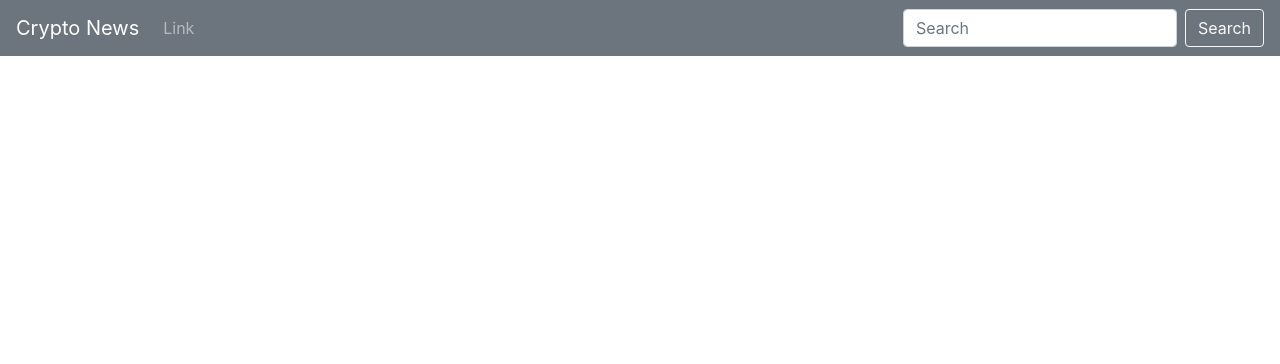
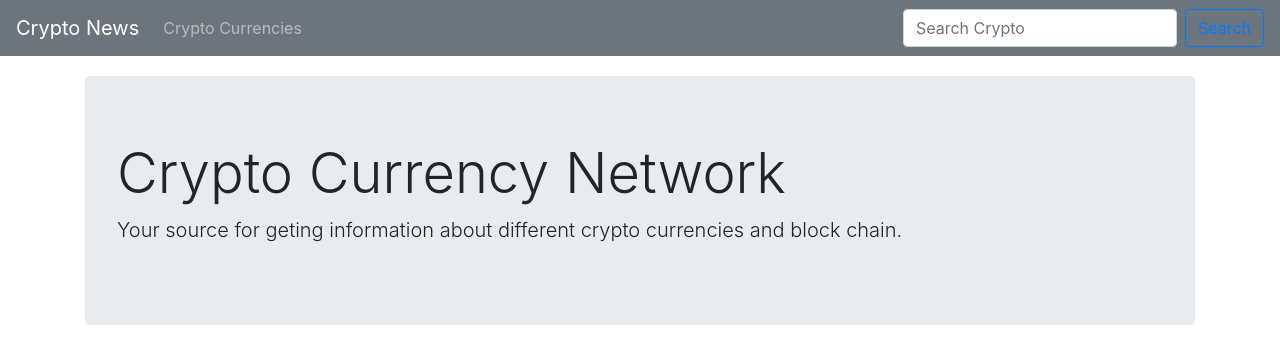
Before and after one commit to Thananjaya/crypto-news-site, a Django app: template cryptonews/templates/cryptonews/home.html in a window 1280 px wide. Shown: the top 364 px of the page. Run offline with Django 3.2, Linux system fonts and the light colour scheme; the template is opened without the code that fills it, so the values that code supplies are empty; some libraries are stand-ins or nearby versions.

Commit message:
added costs of crypto currencies

```diff
--- a/cryptonews/templates/base.html
+++ b/cryptonews/templates/base.html
@@ -19,13 +19,17 @@
 
       <div class="collapse navbar-collapse" id="navbarSupportedContent">
         <ul class="navbar-nav mr-auto">
+
           <li class="nav-item">
-          <a class="nav-link" href="#">Link</a>
+            <a class="nav-link" href="{% url 'cryptonews:costs' %}">Crypto Currencies</a>
           </li>
+
+
         </ul>
-      <form class="form-inline my-2 my-lg-0">
-        <input class="form-control mr-sm-2" type="search" placeholder="Search" aria-label="Search">
-        <button class="btn btn-outline-light my-2 my-sm-0" type="submit">Search</button>
+        <form class="form-inline my-2 my-lg-0" method="POST" action="{% url 'cryptonews:costs' %}">
+          {% csrf_token %}
+          <input class="form-control mr-sm-2" type="search" placeholder="Search Crypto" aria-label="Search" name="crypto">
+          <button class="btn btn-outline-primary my-2 my-sm-0" type="submit">Search</button>
         </form>
       </div>
     </nav>
--- a/cryptonews/templates/cryptonews/home.html
+++ b/cryptonews/templates/cryptonews/home.html
@@ -1,6 +1,10 @@
 {% extends 'base.html' %}
 
 {% block content %}
+	<div class="jumbotron">
+	  <h1 class="display-4">Crypto Currency Network</h1>
+	  <p class="lead">Your source for geting information about different crypto currencies and block chain.</p>
+	</div>
 	<div class="container">
 		<div class="row">
 			{% for data in request.Data %}
@@ -17,9 +21,3 @@
 		</div>
 	</div>
 {% endblock %}
-
-<style type="text/css">
-	.card:hover {
-		margin-top: 100px;
-	}
-</style>
--- a/cryptonews/urls.py
+++ b/cryptonews/urls.py
@@ -1,7 +1,7 @@
 from django.urls import path
 from . import views
 
-
 urlpatterns = [
 	path('', views.home, name="home"),
+	path('costs/', views.costs, name="costs")
 ]
```
Also changed, not shown: cryptonews/templates/cryptonews/costs.html (added, +23 -0 lines), cryptonews/views.py (+13 -0 lines). Lines whose indentation alone changed are shown as unchanged.
